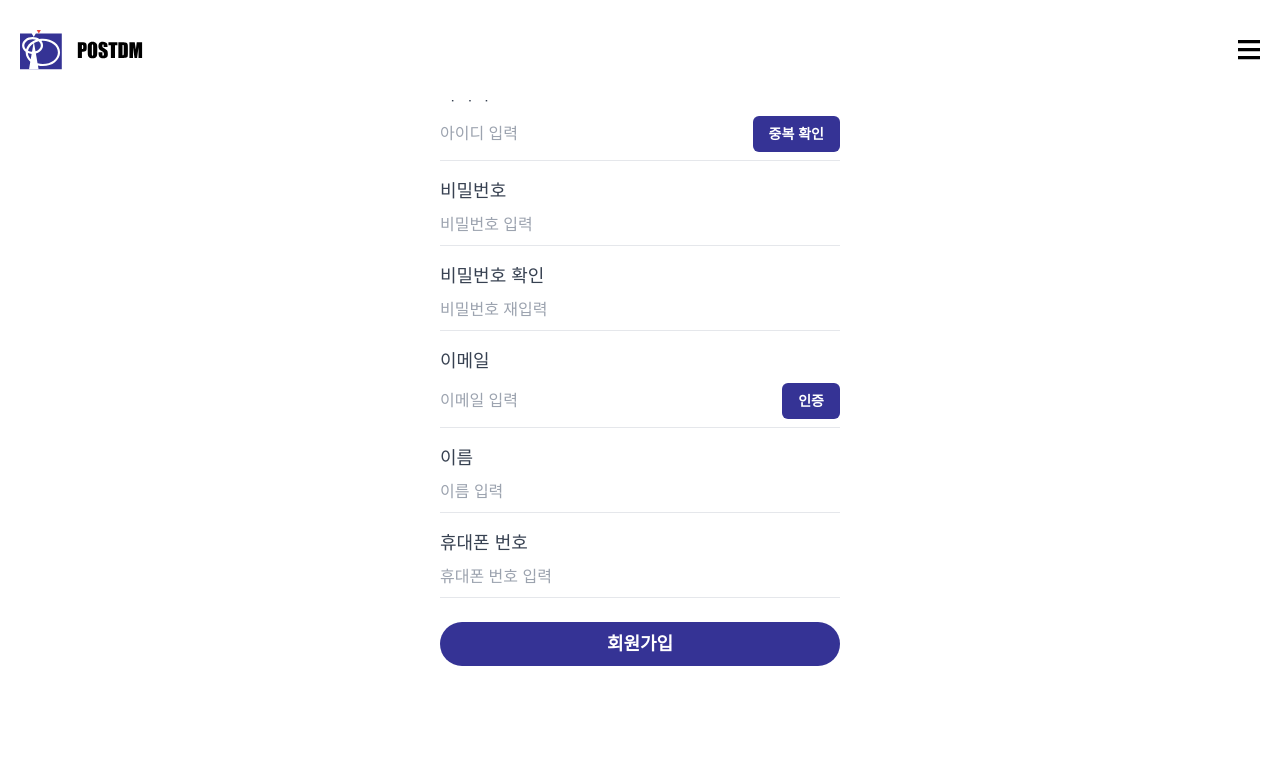
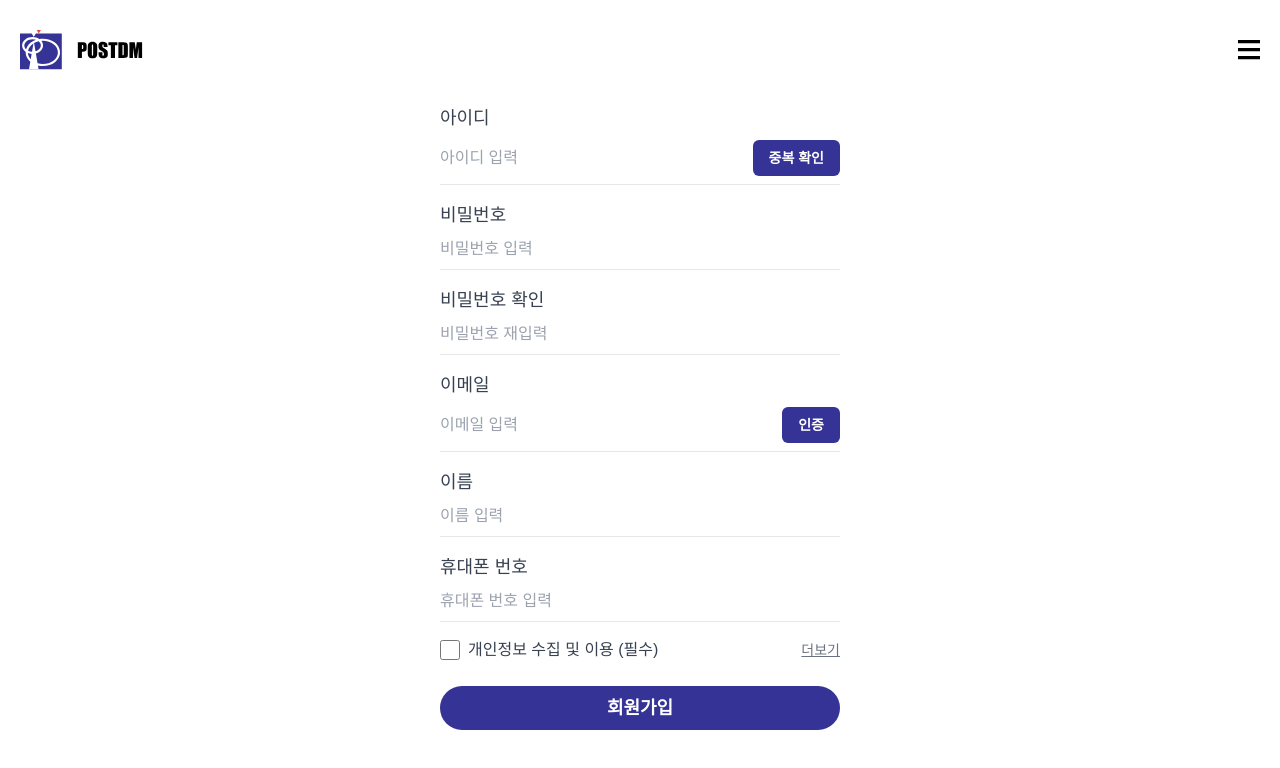
Before and after one commit to fullstack-dev-hub/postdm, a Next.js app in the folder frontend/: page /signup in a window 1280 px wide. Shown: the top 768 px of the page. Built offline with nearby package versions, Linux system fonts and the light colour scheme.

Commit message:
#22 feat: 개인정보동의 체크박스 추가

```diff
--- a/frontend/src/app/signup/page.tsx
+++ b/frontend/src/app/signup/page.tsx
@@ -2,6 +2,7 @@
 
 import { useState } from "react";
 import SignupInputField from "@/components/signup/SignupInputField";
+import PrivacyAgreement from "@/components/signup/PrivacyAgreement";
 import PrimaryButton from "@/components/find/PrimaryButton";
 
 const Signup = () => {
@@ -57,7 +58,7 @@ const Signup = () => {
   };
 
   return (
-    <div className="max-w-md mx-auto p-6">
+    <div className="max-w-md mx-auto p-6 mt-6">
       <h2 className="text-2xl font-bold text-center mb-6">회원가입</h2>
 
       <SignupInputField
@@ -140,6 +141,8 @@ const Signup = () => {
         onChange={(e) => setPhone(e.target.value.replace(/\D/g, ""))}
       />
 
+      <PrivacyAgreement />
+
       <PrimaryButton text="회원가입" onClick={() => alert("회원가입 완료")} />
     </div>
   );
--- /dev/null
+++ b/frontend/src/components/signup/PrivacyAgreement.tsx
@@ -0,0 +1,65 @@
+"use client";
+
+import { useState } from "react";
+import { privacyPolicy } from "@/data/terms";
+
+const PrivacyAgreement = () => {
+  const [isPrivacyChecked, setIsPrivacyChecked] = useState(false);
+  const [isModalOpen, setIsModalOpen] = useState(false);
+
+  const handlePrivacyCheck = () => {
+    setIsPrivacyChecked((prev) => !prev);
+  };
+
+  const toggleModal = () => {
+    setIsModalOpen((prev) => !prev);
+  };
+
+  return (
+    <div className="mt-4">
+      <div className="flex items-center">
+        <input
+          type="checkbox"
+          id="privacyCheck"
+          checked={isPrivacyChecked}
+          onChange={handlePrivacyCheck}
+          className="w-5 h-5 text-primary border-gray-300 rounded cursor-pointer"
+        />
+        <label htmlFor="privacyCheck" className="ml-2 text-gray-700">
+          개인정보 수집 및 이용 (필수)
+        </label>
+        <button
+          className="ml-auto text-sm text-gray-500 underline"
+          onClick={toggleModal}
+        >
+          더보기
+        </button>
+      </div>
+
+      {isModalOpen && (
+        <div className="fixed inset-0 bg-black bg-opacity-50 flex items-center justify-center z-50">
+          <div className="bg-white w-4/5 max-w-md rounded-lg overflow-hidden">
+            <div className="bg-primary text-white flex items-center justify-between p-4">
+              <h3 className="text-lg font-semibold">
+                개인정보취급방침 전체보기
+              </h3>
+              <button onClick={toggleModal} className="text-white text-3xl">
+                ✖
+              </button>
+            </div>
+
+            <div className="p-6 text-gray-700 max-h-80 overflow-auto">
+              {privacyPolicy.map((text, index) => (
+                <p key={index} className="mb-4">
+                  {text}
+                </p>
+              ))}
+            </div>
+          </div>
+        </div>
+      )}
+    </div>
+  );
+};
+
+export default PrivacyAgreement;
--- /dev/null
+++ b/frontend/src/data/terms.ts
@@ -0,0 +1,7 @@
+export const privacyPolicy = [
+  "본인은 개인정보 보호법에 따라 개인정보 수집 및 이용에 대해 동의합니다.",
+  "1. 수집 목적: 회원 가입 및 서비스 제공",
+  "2. 수집 항목: 아이디, 비밀번호, 이메일, 전화번호",
+  "3. 보유 및 이용 기간: 회원 탈퇴 시까지",
+  "4. 동의 거부 권리: 동의를 거부할 권리가 있으며, 동의 거부 시 서비스 가입이 제한될 수 있습니다.",
+];
```
